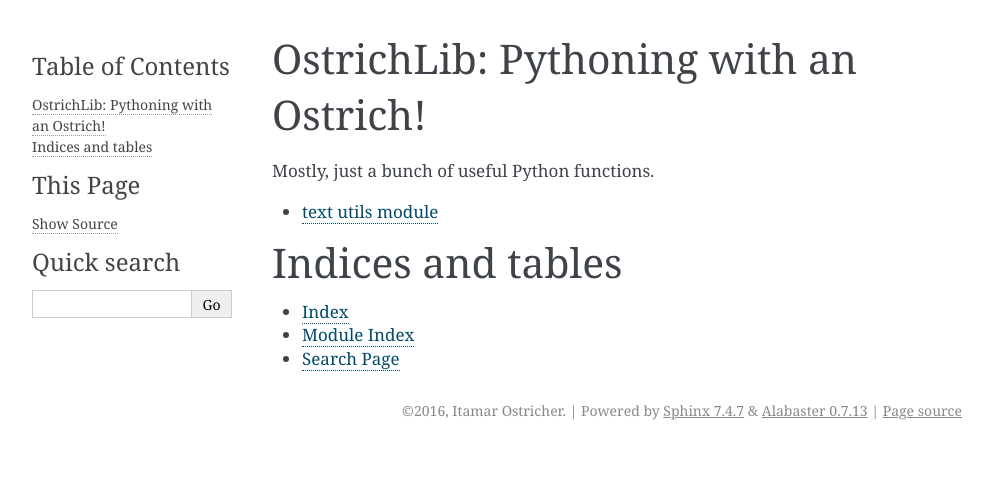
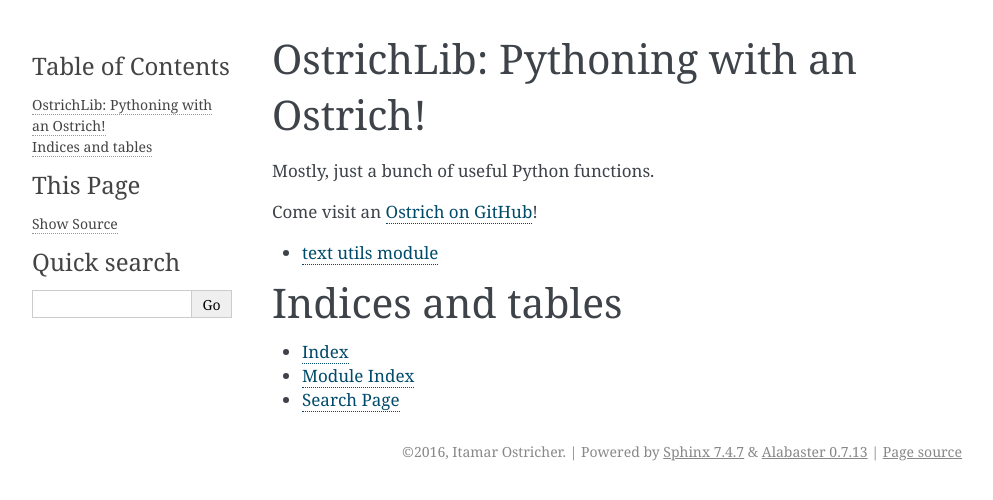
Before and after one commit to TheOstrichIO/ostrichlib, a Sphinx documentation site: the page built from docs/index.rst, in a window 1280 px wide. Shown: the top 500 px of the page, without its empty margins (148-1141 px from the left). Built offline with Sphinx 7.4.7, drawn with Linux system fonts in a browser that asks for light colours.

Commit message:
link from docs to GitHub

```diff
--- a/docs/index.rst
+++ b/docs/index.rst
@@ -2,6 +2,9 @@
 ======================================
 
 Mostly, just a bunch of useful Python functions.
+
+
+Come visit an `Ostrich on GitHub <https://github.com/TheOstrichIO/ostrichlib>`_!
 
 
 .. toctree::
```
